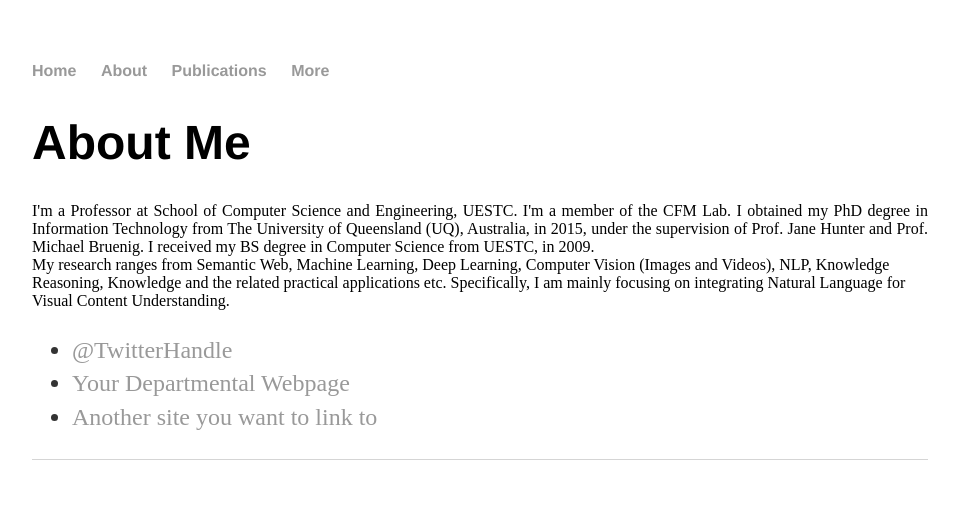
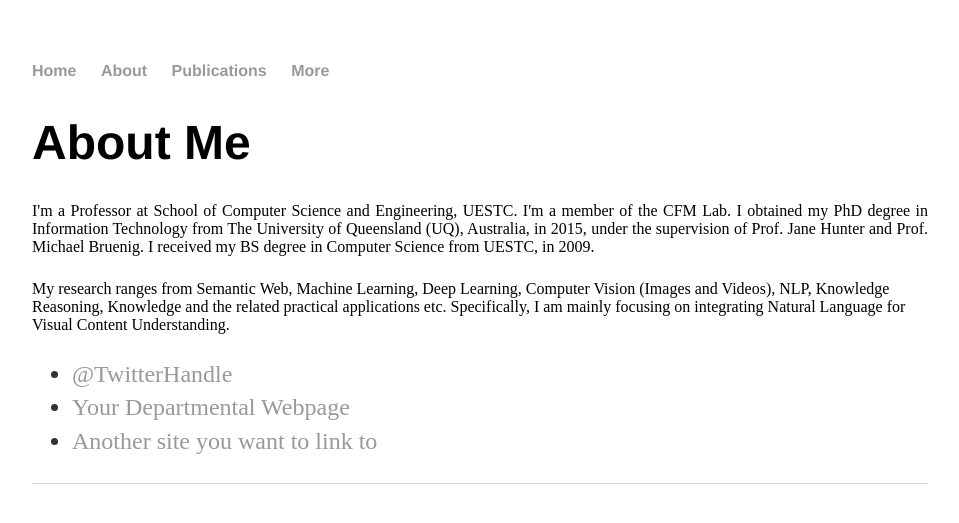
Before and after one commit to lianliGao/lianligao.github.io, a Jekyll site: the page built from about/index.html, in a window 1280 px wide. Shown: the top 523 px of the page, without its empty margins (160-1119 px from the left). Built offline with Jekyll 4.4.1, drawn with Linux system fonts in a browser that asks for light colours.

Commit message:
Update index.html

```diff
--- a/about/index.html
+++ b/about/index.html
@@ -5,8 +5,8 @@
 
 		<div class="about">
 			<h1>About Me</h1>
-			<div style="text-align:justify;"> I'm a Professor at School of Computer Science and Engineering, UESTC. I'm a member of the CFM Lab. I obtained my PhD degree in Information Technology from The University of Queensland (UQ), Australia, in 2015, under the supervision of Prof. Jane Hunter and Prof. Michael Bruenig. I received my BS degree in Computer Science from UESTC, in 2009. </div>
-                        <div>My research ranges from Semantic Web, Machine Learning, Deep Learning, Computer Vision (Images and Videos), NLP, Knowledge Reasoning, Knowledge and the related practical applications etc.  Specifically, I am mainly focusing on integrating Natural Language for Visual Content Understanding. </div>
+			<p><div style="text-align:justify;"> I'm a Professor at School of Computer Science and Engineering, UESTC. I'm a member of the CFM Lab. I obtained my PhD degree in Information Technology from The University of Queensland (UQ), Australia, in 2015, under the supervision of Prof. Jane Hunter and Prof. Michael Bruenig. I received my BS degree in Computer Science from UESTC, in 2009. </div></p>
+                       <p> <div>My research ranges from Semantic Web, Machine Learning, Deep Learning, Computer Vision (Images and Videos), NLP, Knowledge Reasoning, Knowledge and the related practical applications etc.  Specifically, I am mainly focusing on integrating Natural Language for Visual Content Understanding. </div> </p>
 
 			<ul class="contacts">
 				<li><a href="#">@TwitterHandle</a></li>
```
